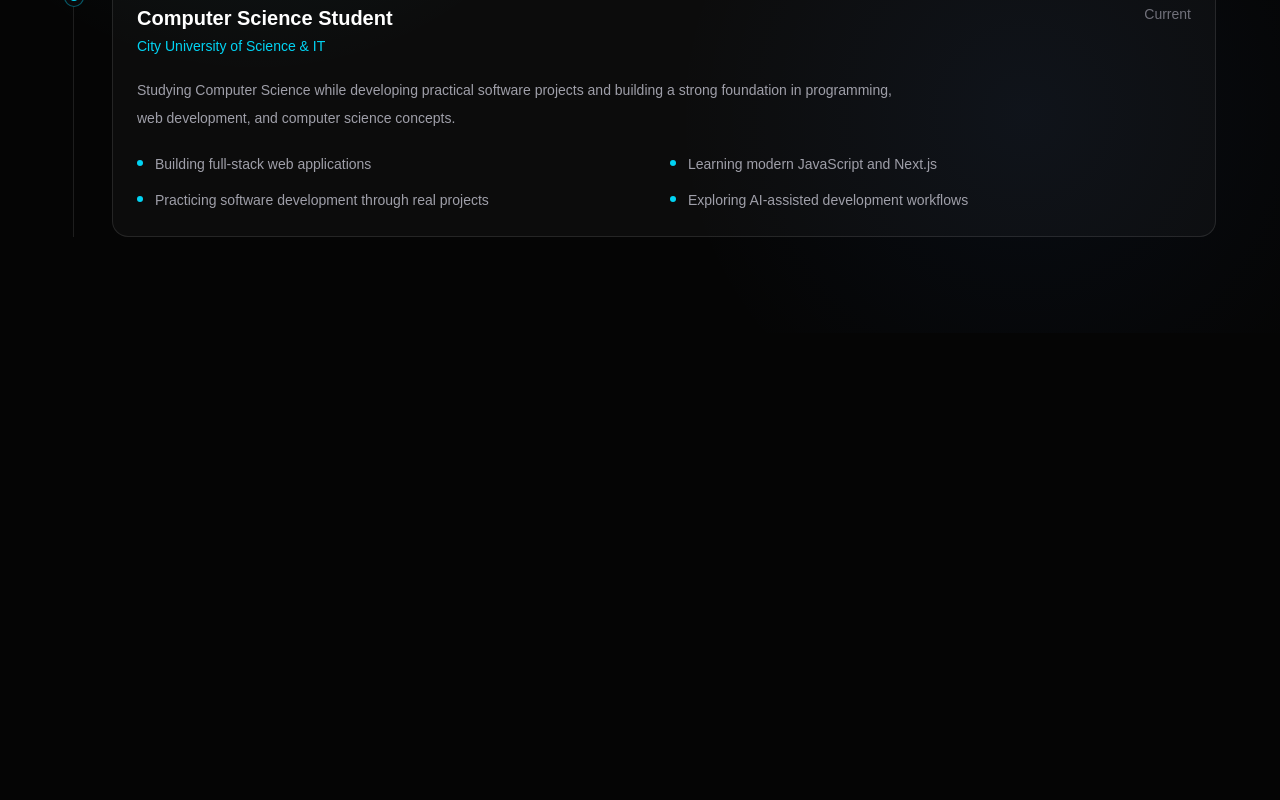
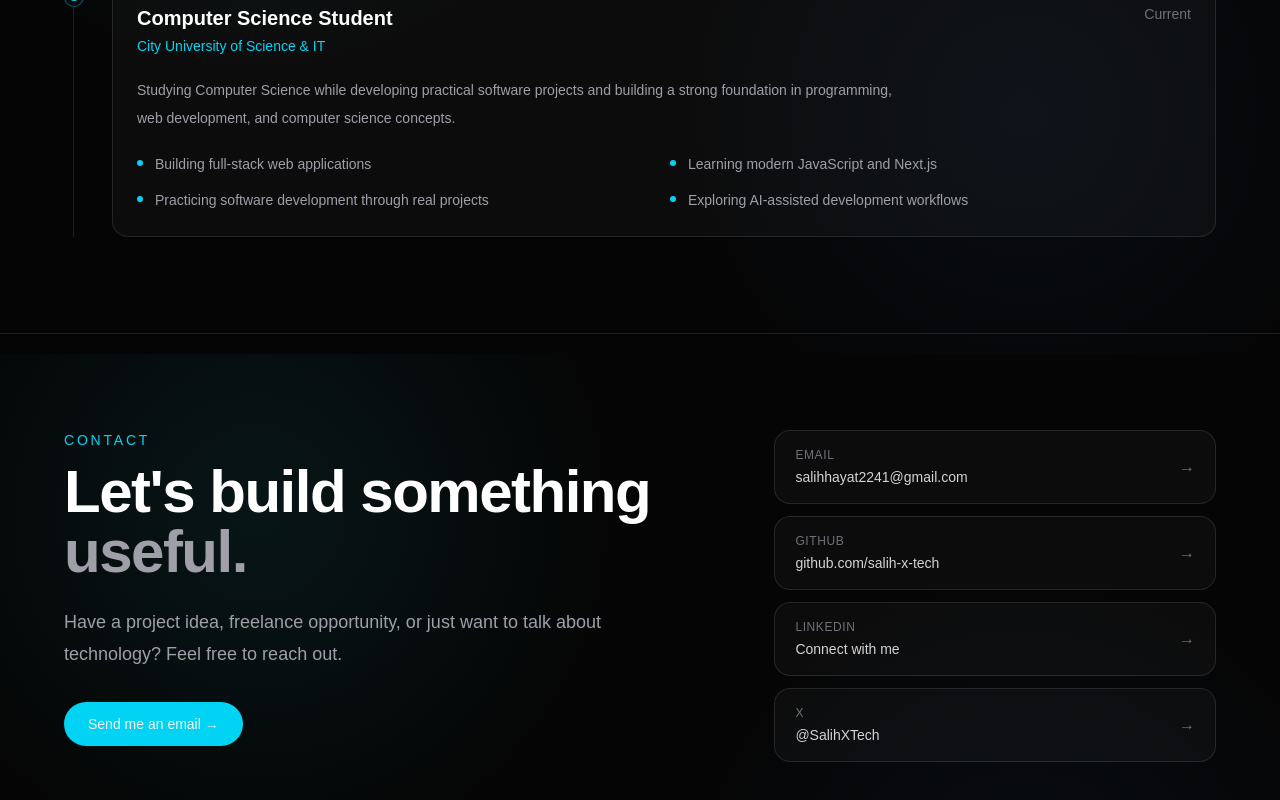
Before and after one commit to salih-x-tech/portfolio-v2, a Next.js app: page / in a window 1280 px wide. Shown: the part 3646-4446 px from the top of the page. Before the commit the page ends 3979 px from the top, so only its background shows below. Built offline with nearby package versions, Linux system fonts and the light colour scheme.

Commit message:
feat: add contact section

```diff
--- a/app/page.tsx
+++ b/app/page.tsx
@@ -4,6 +4,7 @@ import About from "@/components/sections/About";
 import Skills from "@/components/sections/Skills";
 import Projects from "@/components/sections/Projects";
 import Experience from "@/components/sections/Experience";
+import Contact from "@/components/sections/Contact";
 
 export default function Home() {
   return (
@@ -14,6 +15,7 @@ export default function Home() {
       <Skills />
       <Projects />
       <Experience />
+      <Contact />
     </main>
   );
 }
--- /dev/null
+++ b/components/sections/Contact.tsx
@@ -0,0 +1,86 @@
+const contactLinks = [
+  {
+    label: "Email",
+    value: "salihhayat2241@gmail.com",
+    href: "mailto:salihhayat2241@gmail.com",
+  },
+  {
+    label: "GitHub",
+    value: "github.com/salih-x-tech",
+    href: "https://github.com/salih-x-tech",
+  },
+  {
+    label: "LinkedIn",
+    value: "Connect with me",
+    href: "#",
+  },
+  {
+    label: "X",
+    value: "@SalihXTech",
+    href: "#",
+  },
+];
+
+export default function Contact() {
+  return (
+    <section
+      id="contact"
+      className="relative border-t border-white/10 px-6 py-24 sm:px-10 lg:px-16"
+    >
+      <div className="mx-auto max-w-6xl">
+        <div className="grid gap-12 lg:grid-cols-[1.2fr_0.8fr]">
+          {/* Intro */}
+          <div>
+            <p className="mb-3 text-sm font-medium uppercase tracking-[0.2em] text-cyan-400">
+              Contact
+            </p>
+
+            <h2 className="max-w-3xl text-4xl font-semibold tracking-tight text-white sm:text-5xl lg:text-6xl">
+              Let&apos;s build something{" "}
+              <span className="text-zinc-400">useful.</span>
+            </h2>
+
+            <p className="mt-6 max-w-xl text-base leading-8 text-zinc-400 sm:text-lg">
+              Have a project idea, freelance opportunity, or just want to talk
+              about technology? Feel free to reach out.
+            </p>
+
+            <a
+              href="mailto:salihhayat2241@gmail.com"
+              className="mt-8 inline-flex rounded-full bg-cyan-400 px-6 py-3 text-sm font-medium text-black transition-all hover:bg-cyan-300 hover:shadow-lg hover:shadow-cyan-400/20"
+            >
+              Send me an email →
+            </a>
+          </div>
+
+          {/* Contact Links */}
+          <div className="space-y-3">
+            {contactLinks.map((link) => (
+              <a
+                key={link.label}
+                href={link.href}
+                target={link.href.startsWith("http") ? "_blank" : undefined}
+                rel={link.href.startsWith("http") ? "noopener noreferrer" : undefined}
+                className="group flex items-center justify-between rounded-2xl border border-white/10 bg-white/[0.03] px-5 py-4 transition-all duration-300 hover:border-cyan-400/30 hover:bg-white/[0.05]"
+              >
+                <div>
+                  <p className="text-xs uppercase tracking-wider text-zinc-500">
+                    {link.label}
+                  </p>
+
+                  <p className="mt-1 text-sm text-zinc-300 transition-colors group-hover:text-white">
+                    {link.value}
+                  </p>
+                </div>
+
+                <span className="text-zinc-500 transition-all group-hover:translate-x-1 group-hover:text-cyan-400">
+                  →
+                </span>
+              </a>
+            ))}
+          </div>
+        </div>
+      </div>
+    </section>
+  );
+}
```
